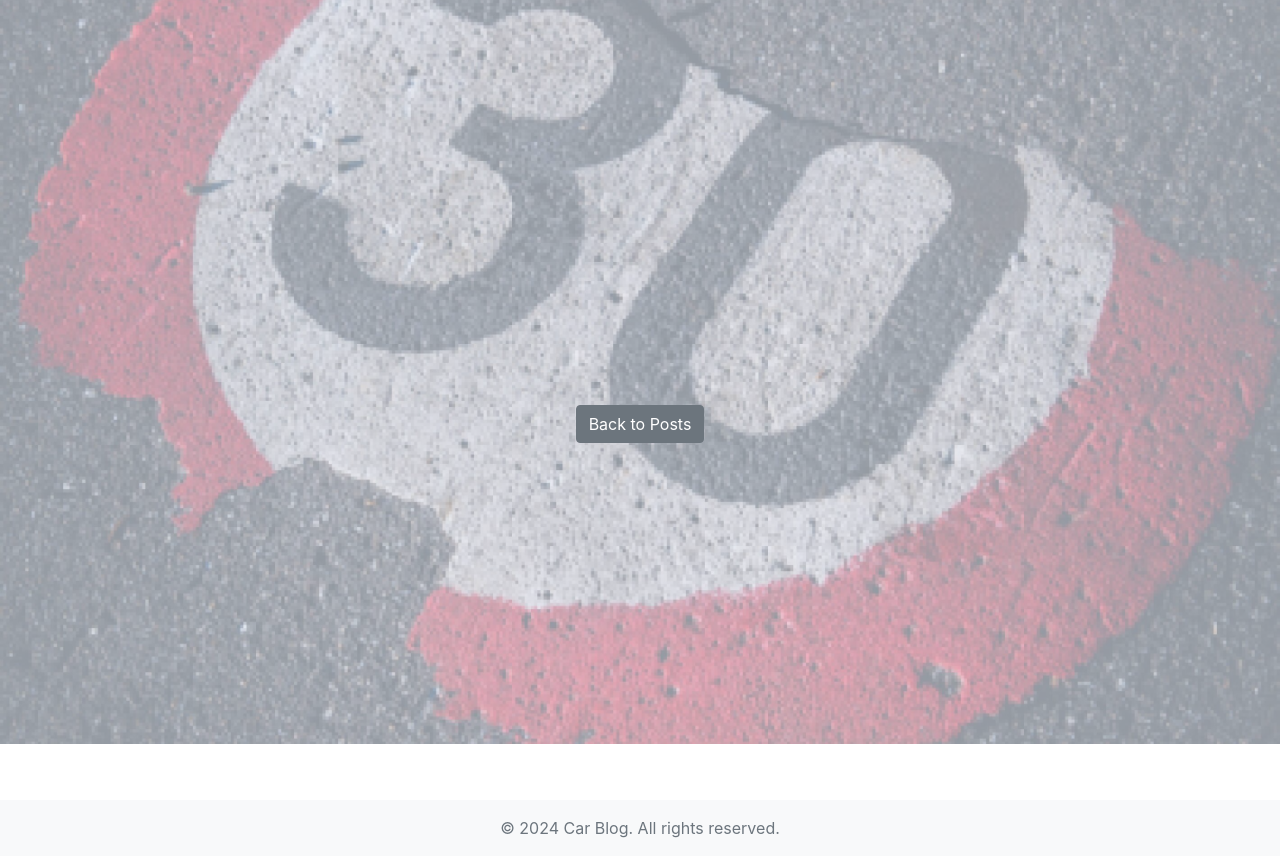
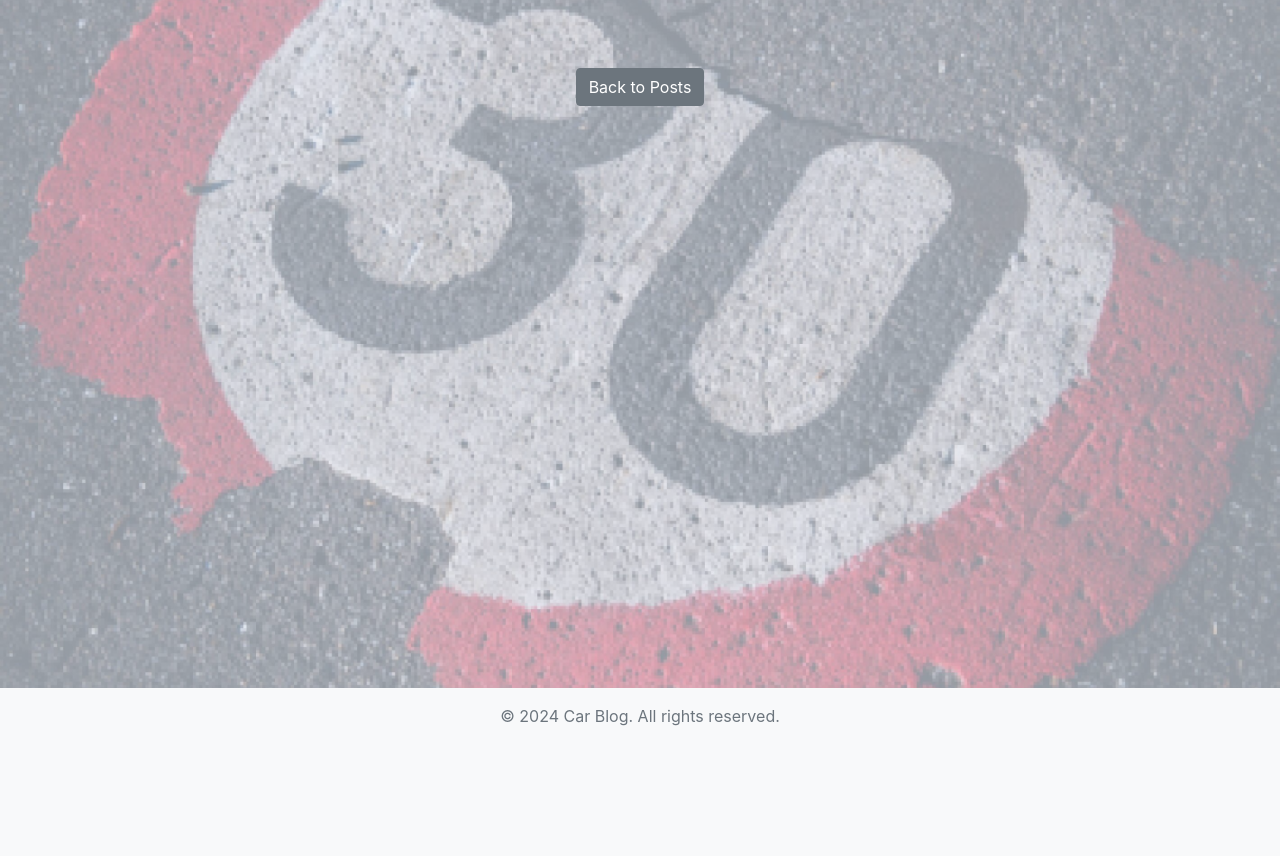
Before and after one commit to Celomarcelo/car-blog, a Django app: template templates/post_detail.html in a window 1280 px wide. Shown: the part 56-912 px from the top of the page. After the commit the page ends 782 px from the top, so only its background shows below. Run offline with Django 5.2, Linux system fonts and the light colour scheme; the template is opened without the code that fills it, so the values that code supplies are empty; some libraries are stand-ins or nearby versions.

Commit message:
added style
added card-body class for post details and users post

```diff
--- a/templates/post_detail.html
+++ b/templates/post_detail.html
@@ -1,8 +1,8 @@
 {% extends 'base.html' %}
 
 {% block content %}
-<div class="d-flex justify-content-center align-items-center vh-100">
-    <div class="text-center">
+<div class="d-flex justify-content-center align-items-center">
+    <div class="text-center card-body">
         <h1>{{ post.title }}</h1>
         <img src="{{ post.image.url }}" alt="{{ post.title }}" class="img-fluid mb-3">
         <p>{{ post.content }}</p>
--- a/templates/user_posts.html
+++ b/templates/user_posts.html
@@ -2,7 +2,7 @@
 
 {% block content %}
 <div class="d-flex justify-content-center align-items-center vh-100">
-    <div class="text-center">
+    <div class="text-center card-body">
         <h1>{{ user.username }}'s Posts</h1>
         <ul class="list-unstyled">
             {% for post in posts %}
```
